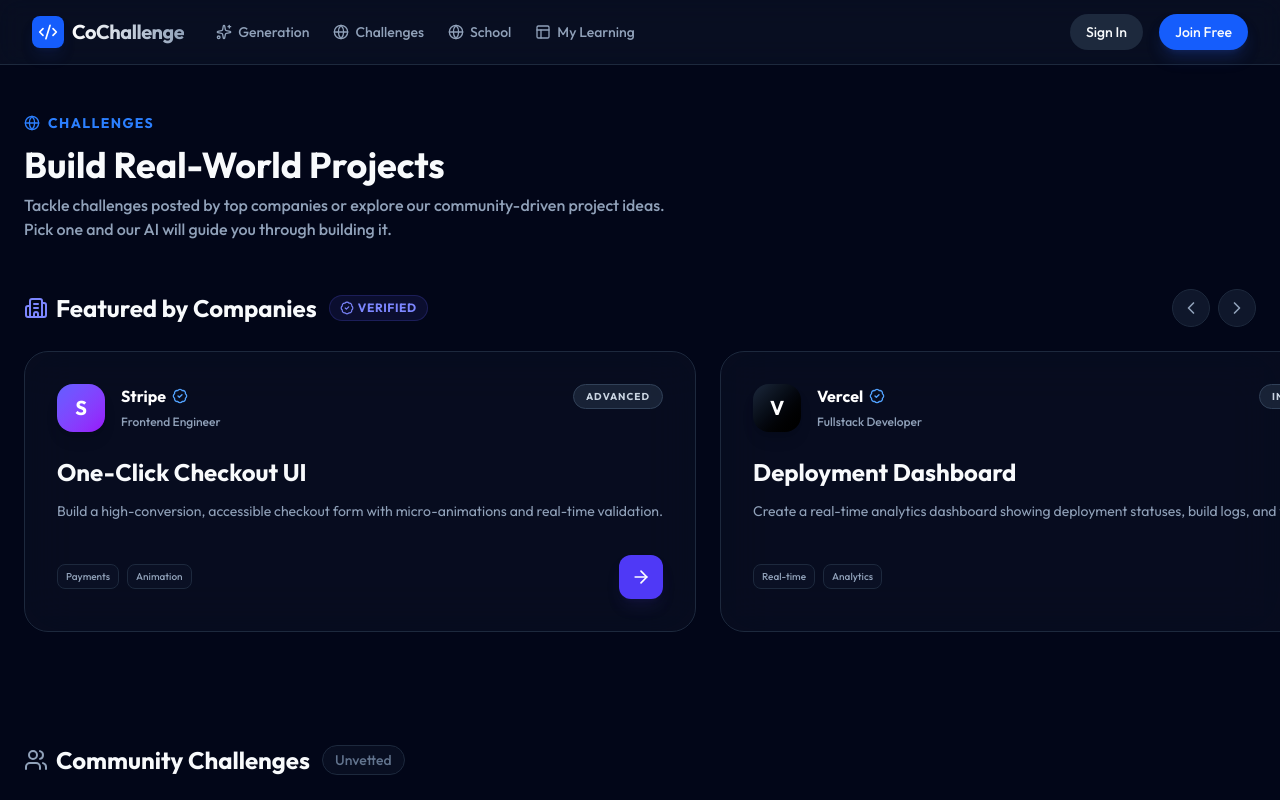
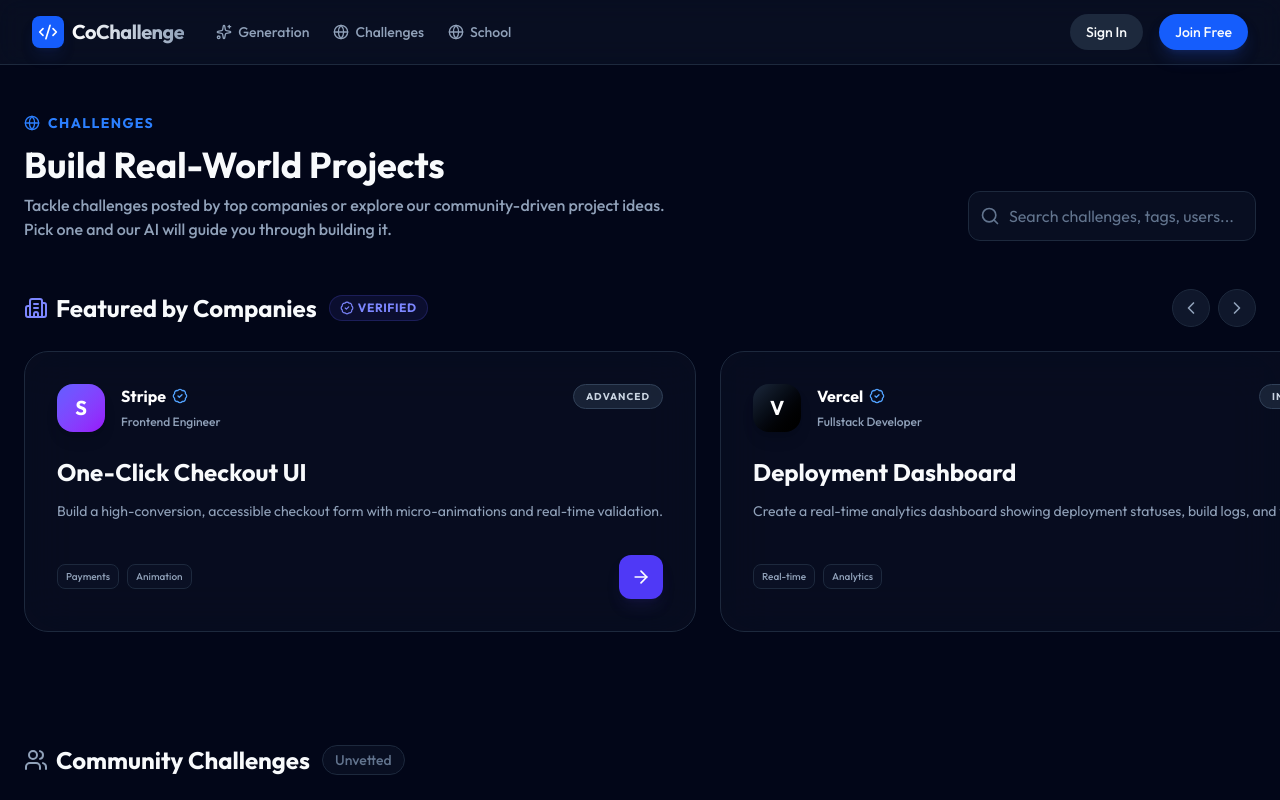
Before and after one commit to Jaeheek0319/CoChallenge, a React (Vite) app: page /challenges in a window 1280 px wide. Shown: the top 800 px of the page. Built offline with nearby package versions, Linux system fonts and the light colour scheme; no server answers.

Commit message:
working simple challenges search no filter

```diff
--- a/src/App.tsx
+++ b/src/App.tsx
@@ -62,10 +62,7 @@
                       <Globe className="w-4 h-4" />
                       School
                     </Link>
-                    <Link to="/dashboard" className="text-sm font-medium text-slate-400 hover:text-white transition-colors flex items-center gap-1.5">
-                      <Layout className="w-4 h-4" />
-                      My Learning
-                    </Link>
+
                   </div>
                 </div>
 
--- a/src/pages/Challenges.tsx
+++ b/src/pages/Challenges.tsx
@@ -1,7 +1,7 @@
-import React, { useRef } from 'react';
+import React, { useRef, useState } from 'react';
 import { useNavigate } from 'react-router-dom';
 import { motion } from 'motion/react';
-import { Globe, Heart, Users, ArrowRight, Code, BadgeCheck, Building2, ChevronRight, ChevronLeft, User } from 'lucide-react';
+import { Globe, Heart, Users, ArrowRight, Code, BadgeCheck, Building2, ChevronRight, ChevronLeft, User, Search } from 'lucide-react';
 
 const FEATURED_CHALLENGES = [
   {
@@ -100,6 +100,21 @@
 export function Challenges() {
   const navigate = useNavigate();
   const carouselRef = useRef<HTMLDivElement>(null);
+  const [searchQuery, setSearchQuery] = useState('');
+
+  const filteredFeatured = FEATURED_CHALLENGES.filter(c => {
+    const query = searchQuery.toLowerCase();
+    return c.title.toLowerCase().includes(query) ||
+           c.company.toLowerCase().includes(query) ||
+           c.tags.some(t => t.toLowerCase().includes(query));
+  });
+
+  const filteredCommunity = COMMUNITY_CHALLENGES.filter(c => {
+    const query = searchQuery.toLowerCase();
+    return c.title.toLowerCase().includes(query) ||
+           c.author.toLowerCase().includes(query) ||
+           c.tags.some(t => t.toLowerCase().includes(query));
+  });
 
   const scrollLeft = () => {
     if (carouselRef.current) {
@@ -127,6 +142,20 @@
             Tackle challenges posted by top companies or explore our community-driven project ideas.
             Pick one and our AI will guide you through building it.
           </p>
+        </div>
+
+        {/* Search Bar */}
+        <div className="w-full md:w-72 relative group">
+          <div className="absolute inset-y-0 left-0 pl-3 flex items-center pointer-events-none">
+            <Search className="w-5 h-5 text-slate-500 group-focus-within:text-blue-500 transition-colors" />
+          </div>
+          <input
+            type="text"
+            placeholder="Search challenges, tags, users..."
+            value={searchQuery}
+            onChange={(e) => setSearchQuery(e.target.value)}
+            className="w-full pl-10 pr-4 py-3 bg-slate-900/50 border border-slate-800 rounded-xl focus:outline-none focus:ring-2 focus:ring-blue-500/50 focus:border-blue-500 text-white placeholder-slate-500 transition-all"
+          />
         </div>
       </div>
 
@@ -163,7 +192,7 @@
           className="flex gap-6 overflow-x-auto pb-8 snap-x snap-mandatory -mx-6 px-6 [&::-webkit-scrollbar]:hidden"
           style={{ scrollbarWidth: 'none', msOverflowStyle: 'none' }}
         >
-          {FEATURED_CHALLENGES.map((challenge, idx) => (
+          {filteredFeatured.map((challenge, idx) => (
             <motion.div
               key={challenge.id}
               initial={{ opacity: 0, x: 20 }}
@@ -228,7 +257,7 @@
         </div>
 
         <div className="grid grid-cols-1 md:grid-cols-2 lg:grid-cols-4 gap-6">
-          {COMMUNITY_CHALLENGES.map((challenge, idx) => (
+          {filteredCommunity.map((challenge, idx) => (
             <motion.div
               key={challenge.id}
               initial={{ opacity: 0, y: 20 }}
```
